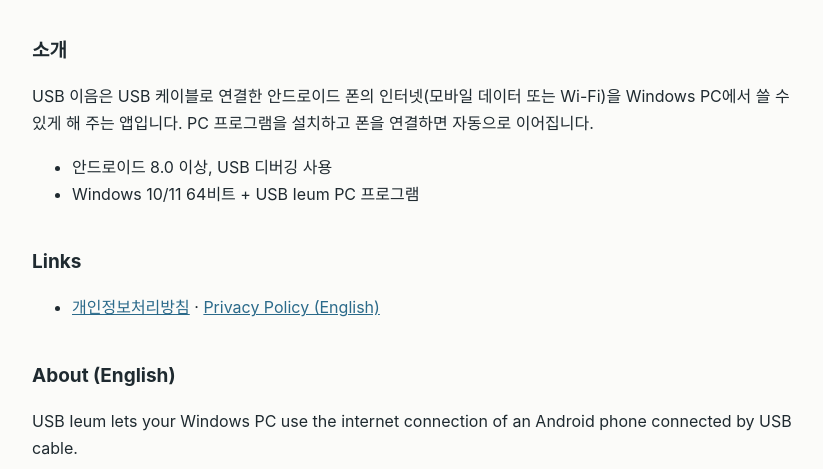
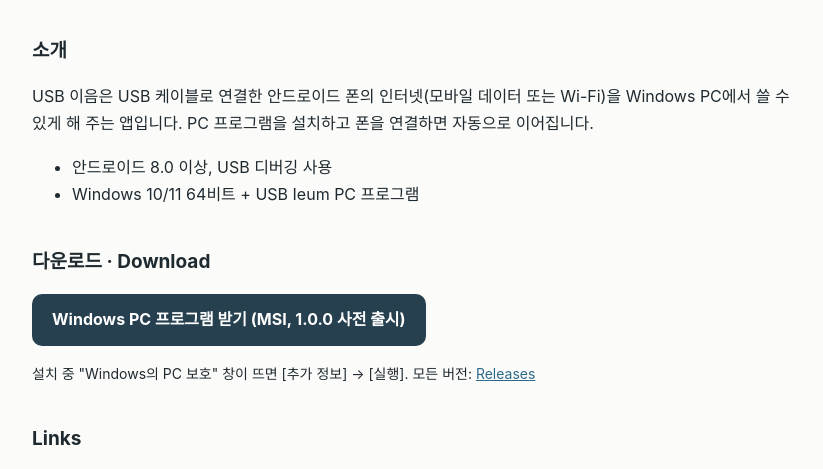
Before and after one commit to herossg/USB_Ieum, a plain HTML site: page index.html in a window 1280 px wide. Shown: the part 244-713 px from the top of the page, without its empty margins (228-1051 px from the left). Drawn offline with Linux system fonts and the light colour scheme.

Commit message:
Add Windows installer download link (v1.0.0 pre-release)
Co-Authored-By: Claude Opus 5.5 <noreply@anthropic.com>
Claude-Session: https://claude.ai/code/session_01Tp4xDQj7ivFBx3M3RxbPXG

```diff
--- a/index.html
+++ b/index.html
@@ -3,11 +3,14 @@
 <title>USB 이음 · USB Ieum</title><link rel="icon" href="icon.png"><style>body{font-family:-apple-system,"Segoe UI","Noto Sans KR","Malgun Gothic",sans-serif;max-width:760px;margin:0 auto;padding:32px 20px 64px;line-height:1.7;color:#1f2a30;background:#fbfbf9}
 header{display:flex;align-items:center;gap:14px;margin-bottom:28px}header img{width:56px;height:56px;border-radius:14px}header a{color:inherit;text-decoration:none;font-weight:700;font-size:20px}
 h1{font-size:26px;line-height:1.3}h2{font-size:19px;margin-top:2em}h3{font-size:17px;margin-top:1.6em}table{border-collapse:collapse;width:100%;font-size:15px}td,th{border:1px solid #d5dcdf;padding:6px 10px;text-align:left}th{background:#eef2f3}
-a{color:#2b6a8a}nav{font-size:14px;margin:8px 0 24px}footer{margin-top:48px;font-size:13px;color:#6b7a80}.hero{background:#26404f;color:#fff;border-radius:16px;padding:28px}.hero h1{margin:0 0 8px}.hero p{margin:0;color:#f2e3a6}</style></head>
+a{color:#2b6a8a}nav{font-size:14px;margin:8px 0 24px}footer{margin-top:48px;font-size:13px;color:#6b7a80}.hero{background:#26404f;color:#fff;border-radius:16px;padding:28px}.hero h1{margin:0 0 8px}.hero p{margin:0;color:#f2e3a6}.btn{display:inline-block;background:#26404f;color:#fff!important;padding:12px 20px;border-radius:10px;text-decoration:none;font-weight:700}</style></head>
 <body><header><img src="icon.png" alt=""><a href="./">USB 이음 · USB Ieum</a></header>
 <div class="hero"><h1>USB 이음</h1><p>USB 케이블 하나로 폰의 인터넷을 Windows PC에서</p></div>
 <h2>소개</h2><p>USB 이음은 USB 케이블로 연결한 안드로이드 폰의 인터넷(모바일 데이터 또는 Wi-Fi)을 Windows PC에서 쓸 수 있게 해 주는 앱입니다. PC 프로그램을 설치하고 폰을 연결하면 자동으로 이어집니다.</p>
 <ul><li>안드로이드 8.0 이상, USB 디버깅 사용</li><li>Windows 10/11 64비트 + USB Ieum PC 프로그램</li></ul>
+<h2>다운로드 · Download</h2>
+<p><a class="btn" href="https://github.com/herossg/USB_Ieum/releases/download/v1.0.0/UsbIeum-x64.msi">Windows PC 프로그램 받기 (MSI, 1.0.0 사전 출시)</a></p>
+<p style="font-size:14px">설치 중 "Windows의 PC 보호" 창이 뜨면 [추가 정보] → [실행]. 모든 버전: <a href="https://github.com/herossg/USB_Ieum/releases">Releases</a></p>
 <h2>Links</h2><ul><li><a href="privacy.html">개인정보처리방침</a> · <a href="privacy-en.html">Privacy Policy (English)</a></li></ul>
 <h2>About (English)</h2><p>USB Ieum lets your Windows PC use the internet connection of an Android phone connected by USB cable.</p>
 <h2>문의 · Contact</h2><p>CNP — <a href="mailto:love.kor.1976@gmail.com">love.kor.1976@gmail.com</a></p>
```
